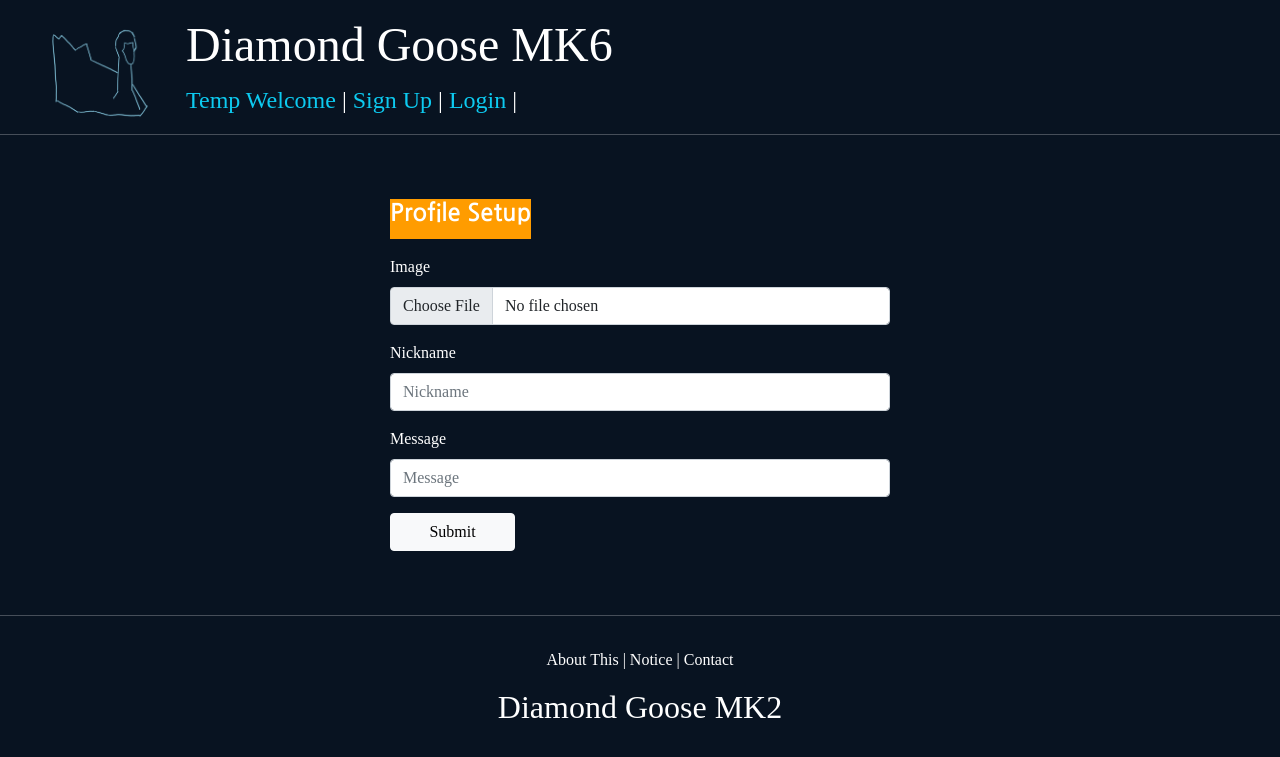
After one commit to JoonHyeok-hozy-Kim/diamond_goose_mk6, a Django app: page /accounts/profile_create/ in a window 1280 px wide. The commit adds this page. Shown: the top 757 px of the page. Run offline with Django 3.2, Linux system fonts and the light colour scheme; some libraries are stand-ins or nearby versions.

Commit message:
profile model added into accountapp

```diff
--- a/accountapp/forms.py
+++ b/accountapp/forms.py
@@ -1,8 +1,16 @@
 from django.contrib.auth.forms import UserCreationForm
+from django.forms import ModelForm
+
+from accountapp.models import Profile
 
 
 class AccountUpdateForm(UserCreationForm):
     def __init__(self, *args, **kwargs):
         super().__init__(*args, **kwargs)
+        self.fields['username'].disabled = True
 
-        self.fields['username'].disabled = True
+
+class ProfileCreationForm(ModelForm):
+    class Meta:
+        model = Profile
+        fields = ['image', 'nickname', 'message']
--- a/accountapp/models.py
+++ b/accountapp/models.py
@@ -1,4 +1,12 @@
-
+from django.contrib.auth.models import User
+from django.db import models
 # Create your models here.
 
 from accountapp.decorators import account_ownership_required
+
+
+class Profile(models.Model):
+    user = models.OneToOneField(User, on_delete=models.CASCADE, related_name='profile')
+    image = models.ImageField(upload_to='profile/', null=True)
+    nickname = models.CharField(max_length=20, unique=True, null=True)
+    message = models.CharField(max_length=140, null=True)
--- a/accountapp/templates/accountapp/account_detail.html
+++ b/accountapp/templates/accountapp/account_detail.html
@@ -20,7 +20,7 @@
                 {{ target_user.profile.nickname }}
 
                 {% if target_user == user %}
-                    <a href="{% url 'profileapp:update' pk=target_user.profile.pk %}"
+                    <a href="{% url 'accountapp:profile_update' pk=target_user.profile.pk %}"
                        class="btn btn-info">Edit</a>
                 {% endif %}
             </h2>
@@ -45,7 +45,7 @@
             </div>
             {% else %}
                 {% if target_user == user %}
-                <a href="{% url 'profileapp:create' %}">
+                <a href="{% url 'accountapp:profile_create' %}">
                     Create Profile
                 </a>
                 {% else %}
--- /dev/null
+++ b/accountapp/templates/accountapp/profile_create.html
@@ -0,0 +1,30 @@
+{% extends 'base.html' %}
+{% load bootstrap4 %}
+
+{% block content %}
+    <style>
+        .main_title {
+            height: 2.5rem;
+            display: inline-block;
+            background-color: #FF9C00;
+            font-family: 'Nanum Gothic', sans-serif;
+            color: #FFFFFF
+        }
+    </style>
+
+    <div style="max-width: 500px; margin: 4rem auto;">
+        <div class="mb-2">
+            <h4 class="main_title">Profile Setup</h4>
+        </div>
+        <div class="text-white">
+            <form action="{% url 'accountapp:profile_create' %}" method="post" enctype="multipart/form-data">
+                {% csrf_token %}
+
+                {% bootstrap_form form %}
+
+                <input type="submit" class="btn btn-light col-3">
+            </form>
+        </div>
+    </div>
+
+{% endblock %}
--- a/accountapp/urls.py
+++ b/accountapp/urls.py
@@ -2,7 +2,7 @@ from django.contrib.auth.views import LoginView, LogoutView
 from django.urls import path
 
 from accountapp.views import AccountCreateView, temp_welcome_view, AccountUpdateView, AccountDeleteView, \
-    AccountDetailView
+    AccountDetailView, ProfileCreateView, ProfileUpdateView
 
 app_name = "accountapp"
 
@@ -18,4 +18,7 @@ urlpatterns = [
     path('login/', LoginView.as_view(template_name='accountapp/login.html'), name='login'),
     path('logout/', LogoutView.as_view(), name='logout'),
 
+    path('profile_create/', ProfileCreateView.as_view(), name='profile_create'),
+    path('profile_update/<int:pk>', ProfileUpdateView.as_view(), name='profile_update'),
+
 ]
--- a/accountapp/views.py
+++ b/accountapp/views.py
@@ -4,14 +4,16 @@ from django.contrib.auth.models import User
 from django.shortcuts import render
 
 # Create your views here.
-from django.urls import reverse_lazy
+from django.urls import reverse_lazy, reverse
 from django.utils.decorators import method_decorator
 from django.views.generic import CreateView, UpdateView, DeleteView, DetailView
 
-from accountapp.decorators import account_ownership_required
-from accountapp.forms import AccountUpdateForm
+from accountapp.decorators import account_ownership_required, profile_ownership_required
+from accountapp.forms import AccountUpdateForm, ProfileCreationForm
+from accountapp.models import Profile
 
-has_ownership = [login_required, account_ownership_required]
+has_account_ownership = [login_required, account_ownership_required]
+has_profile_ownership = [login_required, profile_ownership_required]
 
 def temp_welcome_view(request):
     return render(request, 'accountapp/temp_welcome.html')
@@ -24,8 +26,8 @@ class AccountCreateView(CreateView):
     template_name = 'accountapp/account_create.html'
 
 
-@method_decorator(has_ownership,'get')
-@method_decorator(has_ownership,'post')
+@method_decorator(has_account_ownership,'get')
+@method_decorator(has_account_ownership,'post')
 class AccountUpdateView(UpdateView):
     model = User
     form_class = AccountUpdateForm
@@ -34,8 +36,8 @@ class AccountUpdateView(UpdateView):
     template_name = 'accountapp/account_update.html'
 
 
-@method_decorator(has_ownership,'get')
-@method_decorator(has_ownership,'post')
+@method_decorator(has_account_ownership,'get')
+@method_decorator(has_account_ownership,'post')
 class AccountDeleteView(DeleteView):
     model = User
     context_object_name = 'target_user'
@@ -47,3 +49,31 @@ class AccountDetailView(DetailView):
     model = User
     context_object_name = 'target_user'
     template_name = 'accountapp/account_detail.html'
+
+
+class ProfileCreateView(CreateView):
+    model = Profile
+    form_class = ProfileCreationForm
+    context_object_name = 'target_profile'
+    template_name = 'accountapp/profile_create.html'
+
+    def form_valid(self, form):
+        temp_profile = form.save(commit=False)
+        temp_profile.user = self.request.user
+        temp_profile.save()
+        return super().form_valid(form)
+
+    def get_success_url(self):
+        return reverse('accountapp:account_detail', kwargs={'pk': self.object.user.pk})
+
+
+@method_decorator(has_profile_ownership, 'get')
+@method_decorator(has_profile_ownership, 'post')
+class ProfileUpdateView(UpdateView):
+    model = Profile
+    form_class = ProfileCreationForm
+    context_object_name = 'target_profile'
+    template_name = 'accountapp/profile_update.html'
+
+    def get_success_url(self):
+        return reverse('accountapp:account_detail', kwargs={'pk': self.object.user.pk})
```
Also changed, not shown: accountapp/decorators.py (+9 -0 lines), accountapp/templates/accountapp/profile_update.html (added, +30 -0 lines), accountapp/migrations/0001_initial.py (added).
